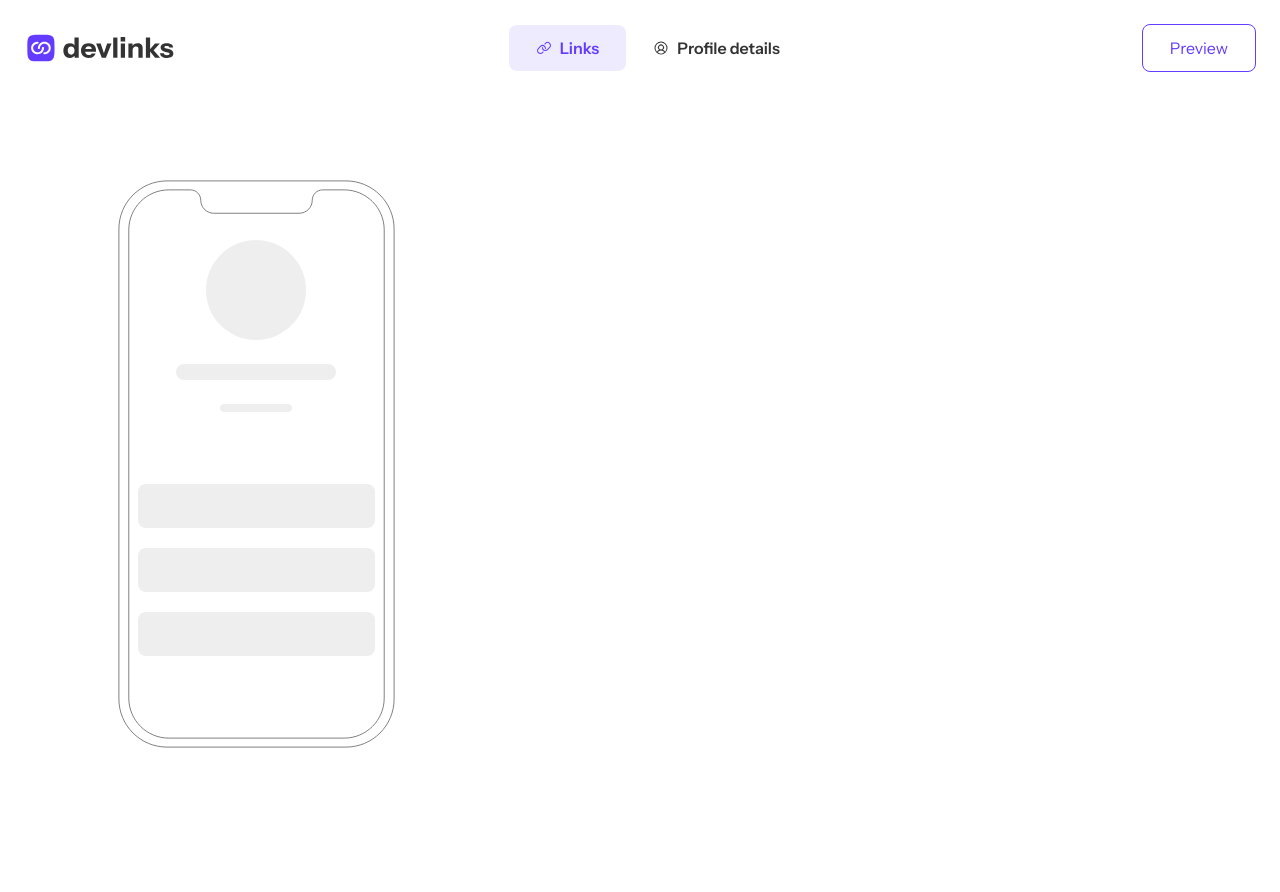
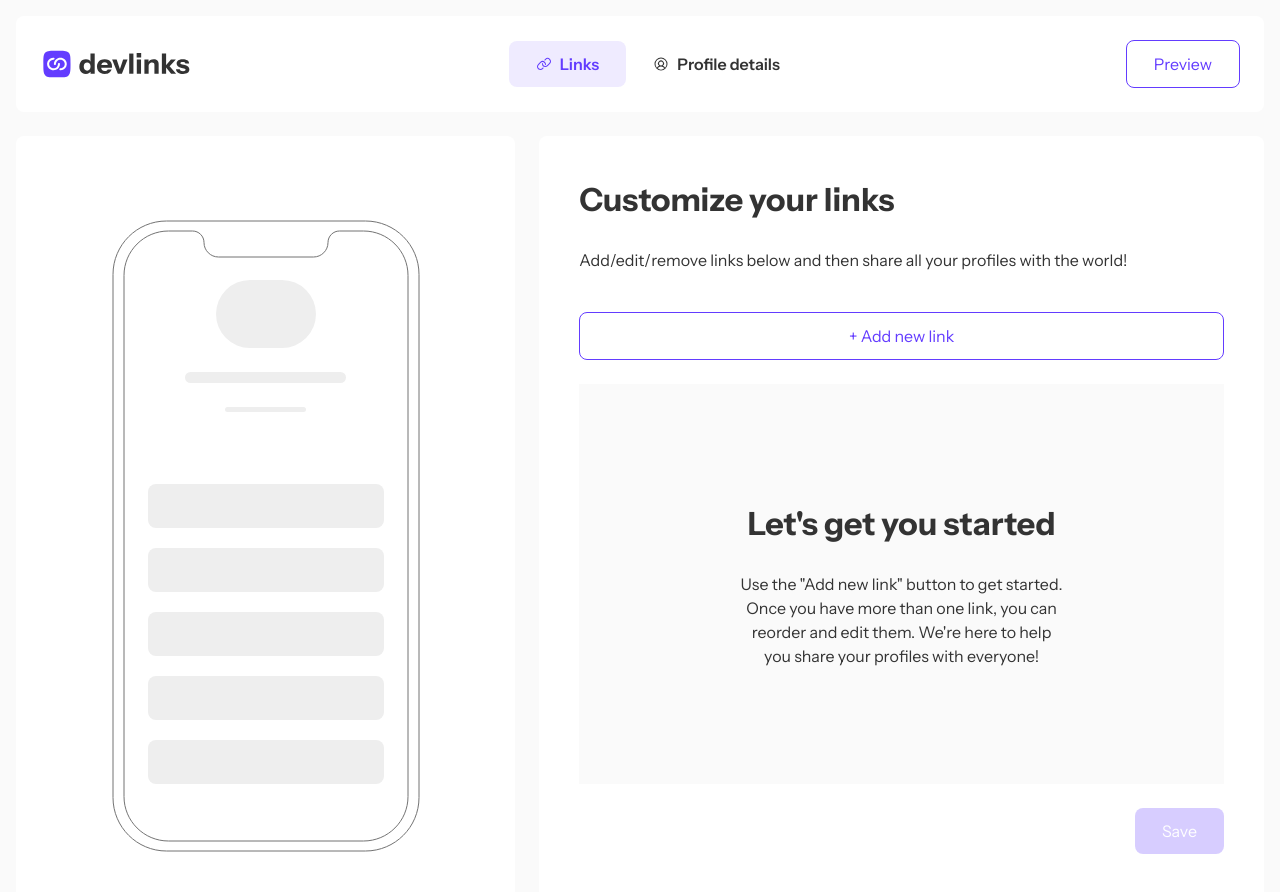
Before and after one commit to abel-otegbola/Devlinks, a Next.js app: page /links in a window 1280 px wide. Shown: the top 892 px of the page. Built offline with nearby package versions, Linux system fonts and the light colour scheme.

Commit message:
feat: add welcome screen in links page

```diff
--- a/src/app/links/page.tsx
+++ b/src/app/links/page.tsx
@@ -1,37 +1,37 @@
+import Button from "@/components/button/button";
 import Header from "@/components/header/header";
+import PreviewSkeleton from "@/components/previewSkeleton/previewSkeleton";
 import Image from "next/image";
 
 export default function Links() {
     return (
-        <>
+        <div className="p-4 bg-slate">
         <Header />
-        <div className="flex flex-wrap ">
-            <div className="md:w-[40%] min-h-screen flex items-center justify-center px-[10%]">
+        <div className="flex flex-wrap gap-6 mt-6">
 
-                <div className="relative w-[308px] h-[632px] bg-cover p-[60px_20px]">
-                    <Image src="/images/phone.svg" alt="preview-phone" width={308} height={632} className="absolute top-0 left-0 z-[-1]" />
+            <div className="md:w-[40%] min-h-screen flex items-center justify-center bg-white rounded-[8px]">
+                <PreviewSkeleton />
+            </div>
 
-                    <div className="flex flex-col items-center gap-6 w-full h-full">
-                        <div className={`bg-[#EEEEEE] rounded-full w-[100px] h-[100px]`} >
-                        </div>
+            <div className="flex-1 bg-white rounded-[8px] p-[40px]">
+                <div className="mb-10">
+                    <h1 className="text-[32px] mb-6 font-bold">Customize your links</h1>
+                    <p>Add/edit/remove links below and then share all your profiles with the world!</p>
+                </div>
+                <Button variant="secondary" size="full">+ Add new link</Button>
 
-                        <p className="bg-[#EEEEEE] rounded-[32px] h-[16px] w-[160px]"></p>
-                        <p className="bg-[#EEEEEE] rounded-[32px] h-[8px] w-[72px]"></p>
+                <div className="flex flex-col justify-center items-center min-h-[400px] my-6 md:px-[25%] px-[5%] py-[60px] bg-slate">
+                    <h1 className="text-[32px] mb-6 font-bold text-center">Let's get you started</h1>
+                    <p className="text-center leading-[24px]">Use the "Add new link" button to get started. Once you have more than one link, you can reorder and edit them. We're here to help you share your profiles with everyone!</p>
 
-                        <div className="flex flex-col gap-5 py-12">
-                            <p className="bg-[#EEEEEE] rounded-[8px] h-[44px] w-[237px]"></p>
-                            <p className="bg-[#EEEEEE] rounded-[8px] h-[44px] w-[237px]"></p>
-                            <p className="bg-[#EEEEEE] rounded-[8px] h-[44px] w-[237px]"></p>
-                        </div>
-                    </div>
                 </div>
 
+                <div className="flex justify-end">
+                    <Button disabled={true} >Save</Button>
+                </div>
             </div>
 
-            <div className="md:w-[60%]">
-
-            </div>
         </div>
-        </>
+        </div>
     )
 }
```
